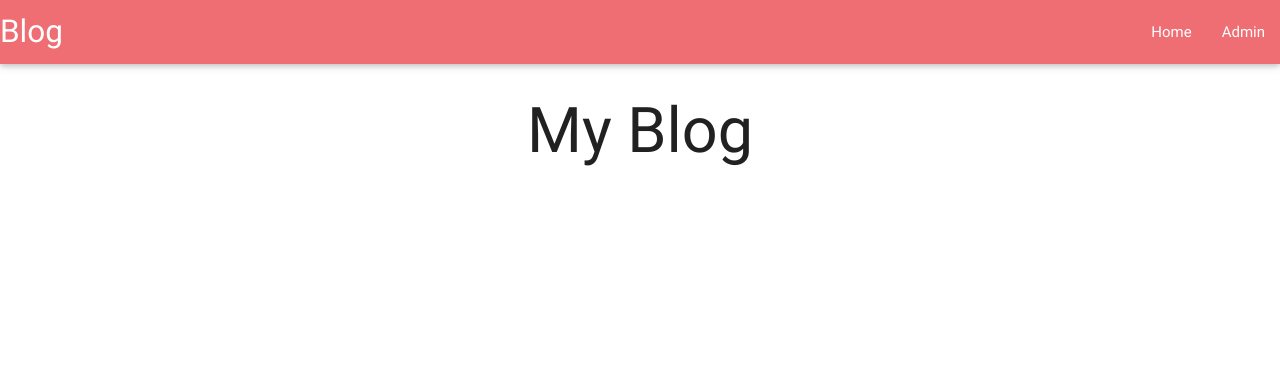
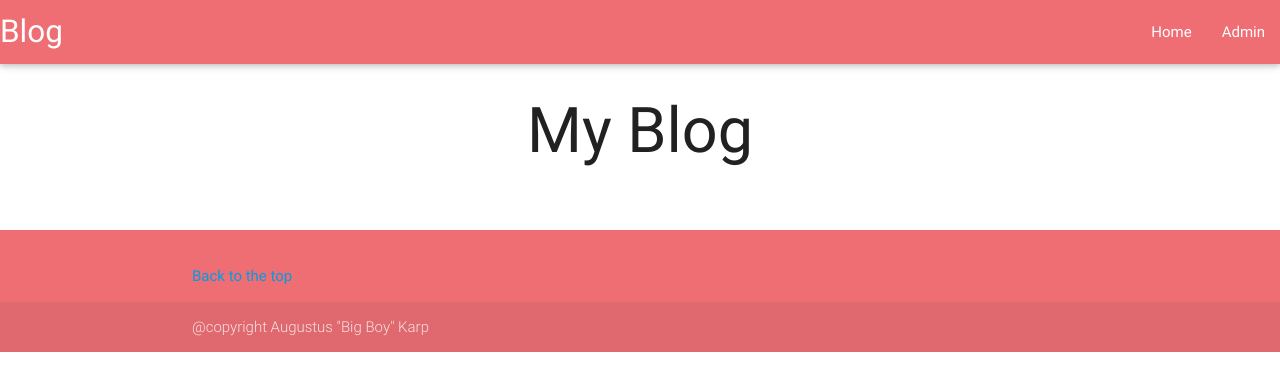
Before and after one commit to GusKarp/Blog, a plain HTML site: page public_html/index.html in a window 1280 px wide. Drawn offline with nearby package versions, Linux system fonts and the light colour scheme.

Commit message:
finished video 5: set up footer

```diff
--- a/public_html/index.html
+++ b/public_html/index.html
@@ -34,6 +34,16 @@
                 </div>
             </div>
         </main>
+        <footer class="page-footer">
+            <div class="container">
+                <p><a href=#>Back to the top</a></p>
+            </div>
+            <div class="footer-copyright">
+                <div class="container">
+                    @copyright Augustus "Big Boy" Karp
+                </div>
+            </div>
+        </footer>
       <!--Import jQuery before materialize.js-->
       <script type="text/javascript" src="https://code.jquery.com/jquery-2.1.1.min.js"></script>
       <script type="text/javascript" src="js/materialize.min.js"></script>
```
